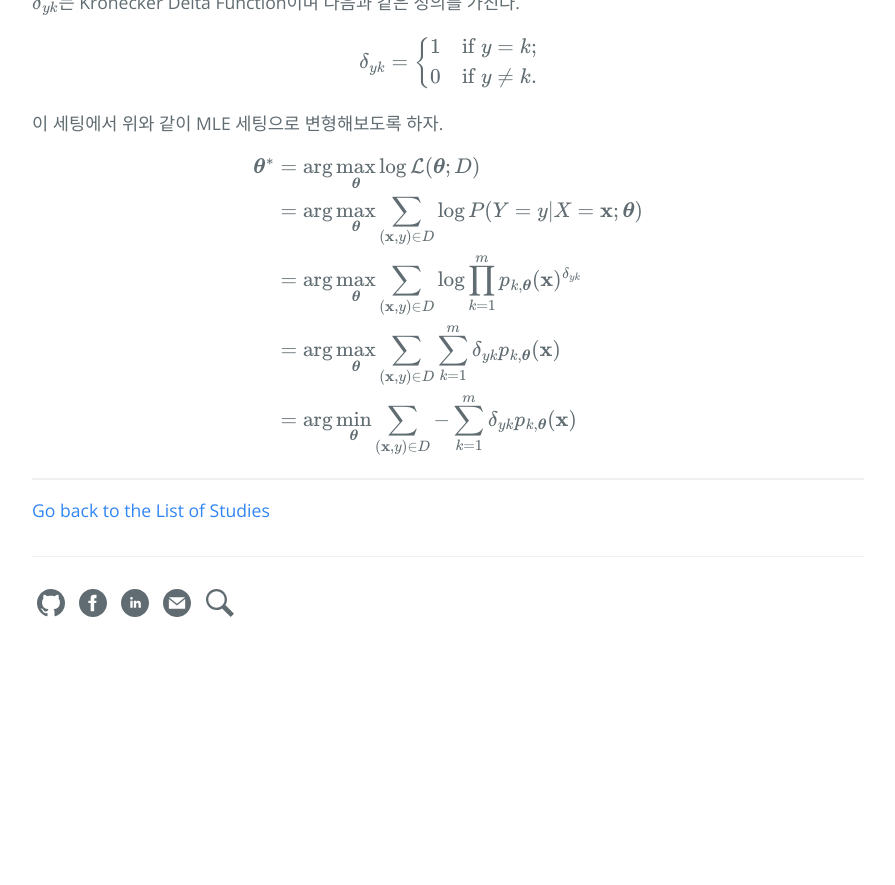
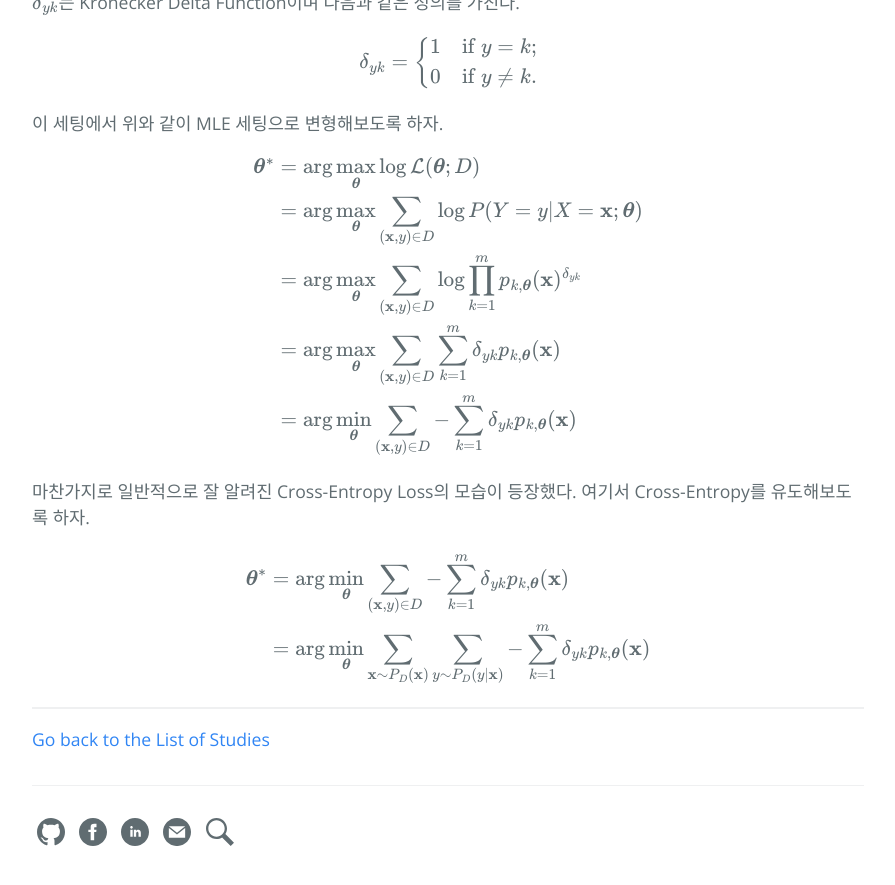
Before and after one commit to hcnoh/hcnoh.github.io, a Jekyll site: the page built from _posts/2019-06-03-cross-entropy.md, in a window 1280 px wide and 900 px high, scrolled down 3679 px. Shown: the top 885 px of the window, without its empty margins (192-1087 px from the left). Built offline with Jekyll 4.4.1, drawn with Linux system fonts in a browser that asks for light colours; formulas are drawn with MathJax 3; comment, search, counter and statistics services are not loaded; before the commit the page ends 4350 px from its top, so only the background shows below that.

Commit message:
Update 2019-06-03-cross-entropy.md

```diff
--- a/_posts/2019-06-03-cross-entropy.md
+++ b/_posts/2019-06-03-cross-entropy.md
@@ -165,3 +165,13 @@ $$
 & = \arg \min_{\boldsymbol{\theta}} \sum_{(\mathbf{x}, y) \in D} -\sum_{k=1}^m \delta_{yk} p_{k, \boldsymbol{\theta}}(\mathbf{x})
 \end{align*}
 $$
+
+마찬가지로 일반적으로 잘 알려진 Cross-Entropy Loss의 모습이 등장했다. 여기서 Cross-Entropy를 유도해보도록 하자.
+
+$$
+\begin{align*}
+\boldsymbol{\theta}^*
+& = \arg \min_{\boldsymbol{\theta}} \sum_{(\mathbf{x}, y) \in D} -\sum_{k=1}^m \delta_{yk} p_{k, \boldsymbol{\theta}}(\mathbf{x}) \\
+& = \arg \min_{\boldsymbol{\theta}} \sum_{\mathbf{x}\sim P_D(\mathbf{x})} \sum_{y\sim P_D(y\vert \mathbf{x})} -\sum_{k=1}^m \delta_{yk} p_{k, \boldsymbol{\theta}}(\mathbf{x})
+\end{align*}
+$$
```
